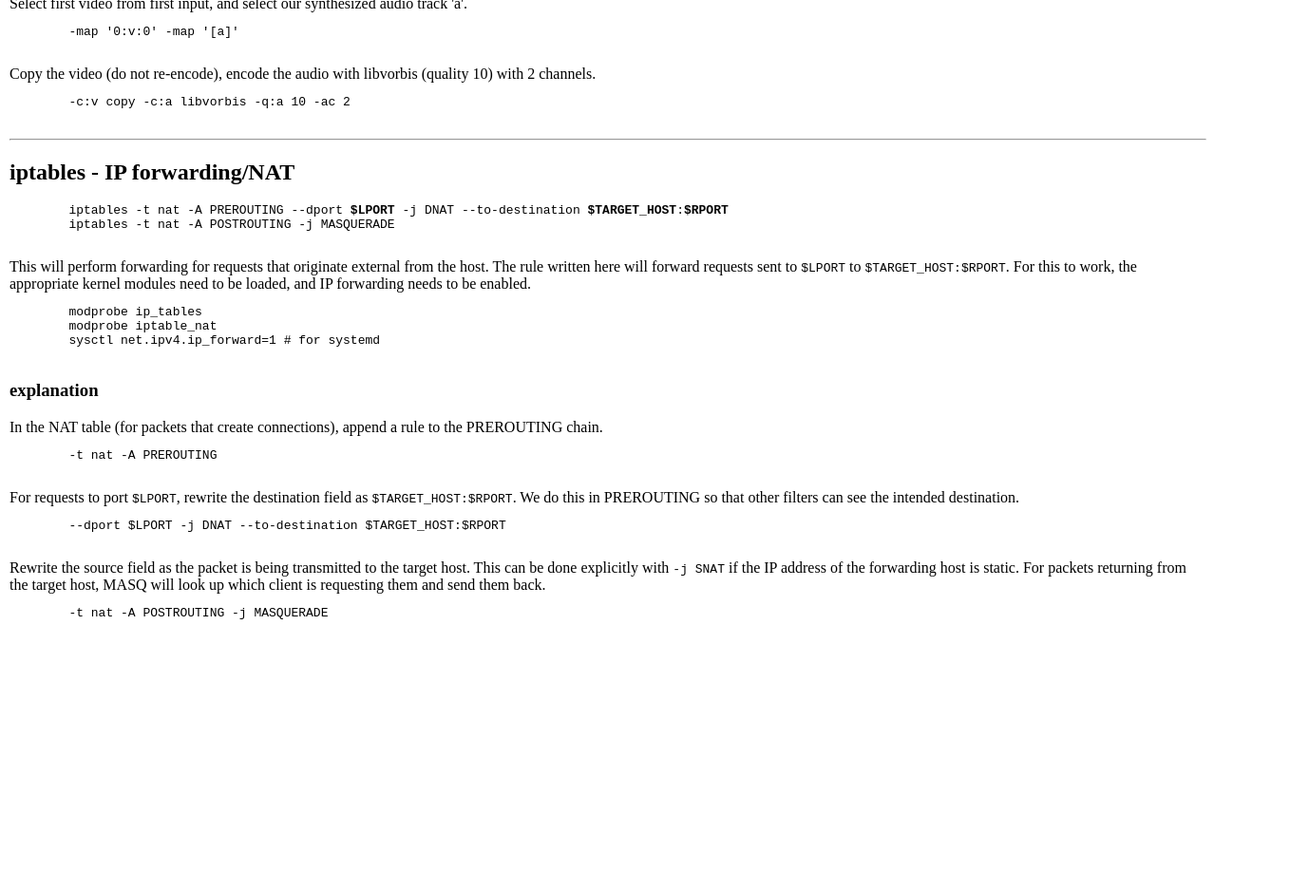
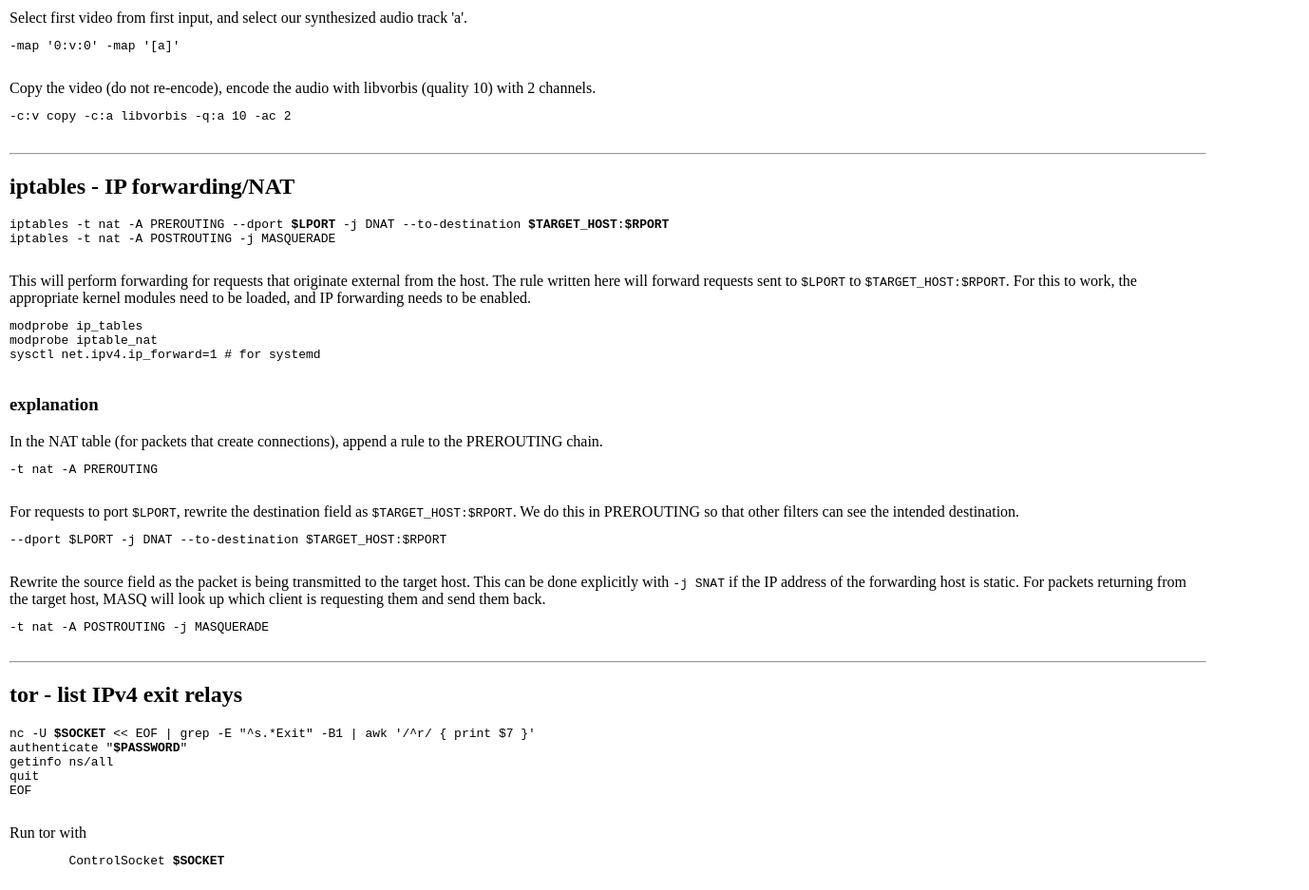
Before and after one commit to 48ca/jamesthoughton.github.io, a plain HTML site: page shell.html in a window 1280 px wide. Shown: the part 470-1407 px from the top of the page at 95% size, 1378 px wide, since content can reach past the window. Before the commit the page ends 1146 px from the top, so only its background shows below. Drawn offline with Linux system fonts and the light colour scheme.

Commit message:
Add Tor relay dump

```diff
--- a/shell.html
+++ b/shell.html
@@ -62,5 +62,18 @@
         <pre>
 -t nat -A POSTROUTING -j MASQUERADE
         </pre>
+        <hr></hr>
+        <h2>tor - list IPv4 exit relays</h2>
+        <pre>
+nc -U <b>$SOCKET</b> &lt;&lt; EOF | grep -E "^s.*Exit" -B1 | awk '/^r/ { print $7 }'
+authenticate "<b>$PASSWORD</b>"
+getinfo ns/all
+quit
+EOF
+        </pre>
+        Run tor with
+        <pre>
+        ControlSocket <b>$SOCKET</b>
+        </pre>
     </body>
 </html>
--- a/styles.css
+++ b/styles.css
@@ -4,7 +4,8 @@ html, body {
 }
 
 pre {
-    whitespace: prewrap;
+    white-space: pre-wrap;
+    word-wrap: break-word;
 }
 
 #filter_complex {
```
Lines whose indentation alone changed are shown as unchanged.
